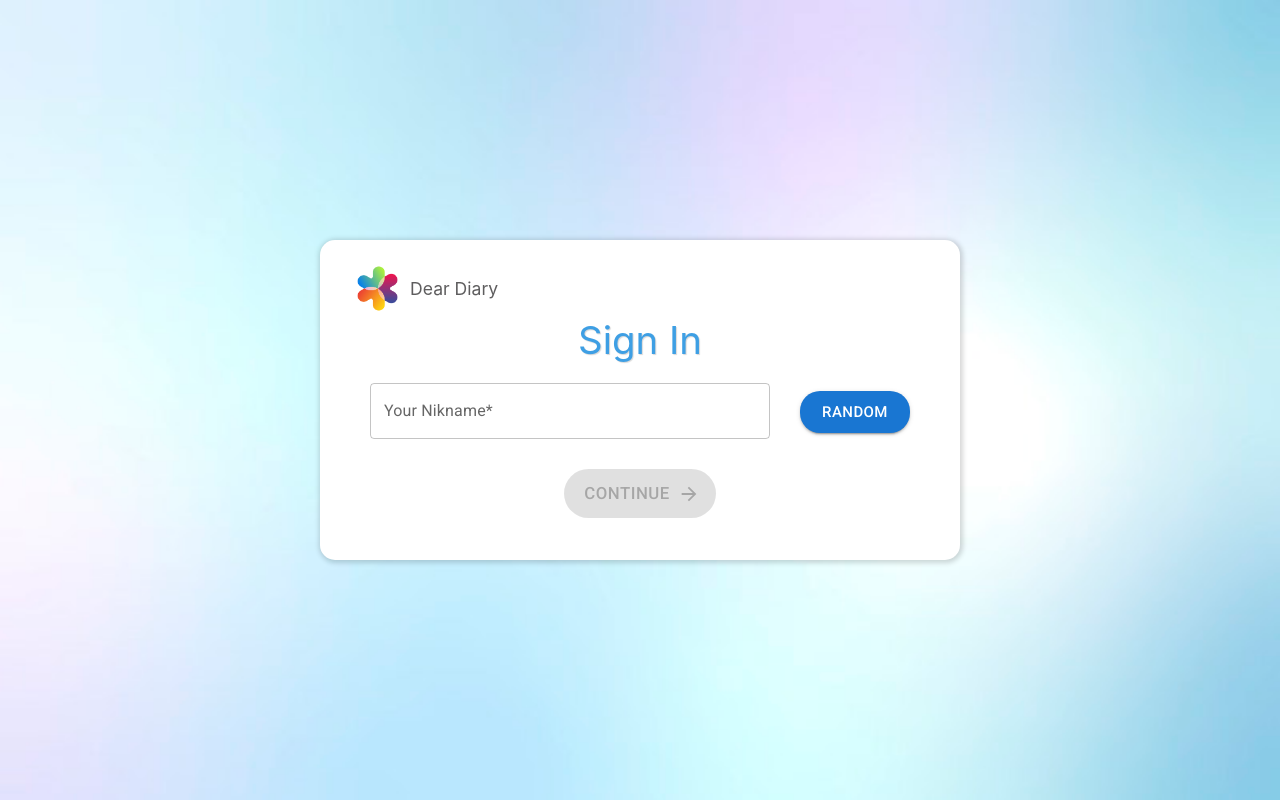
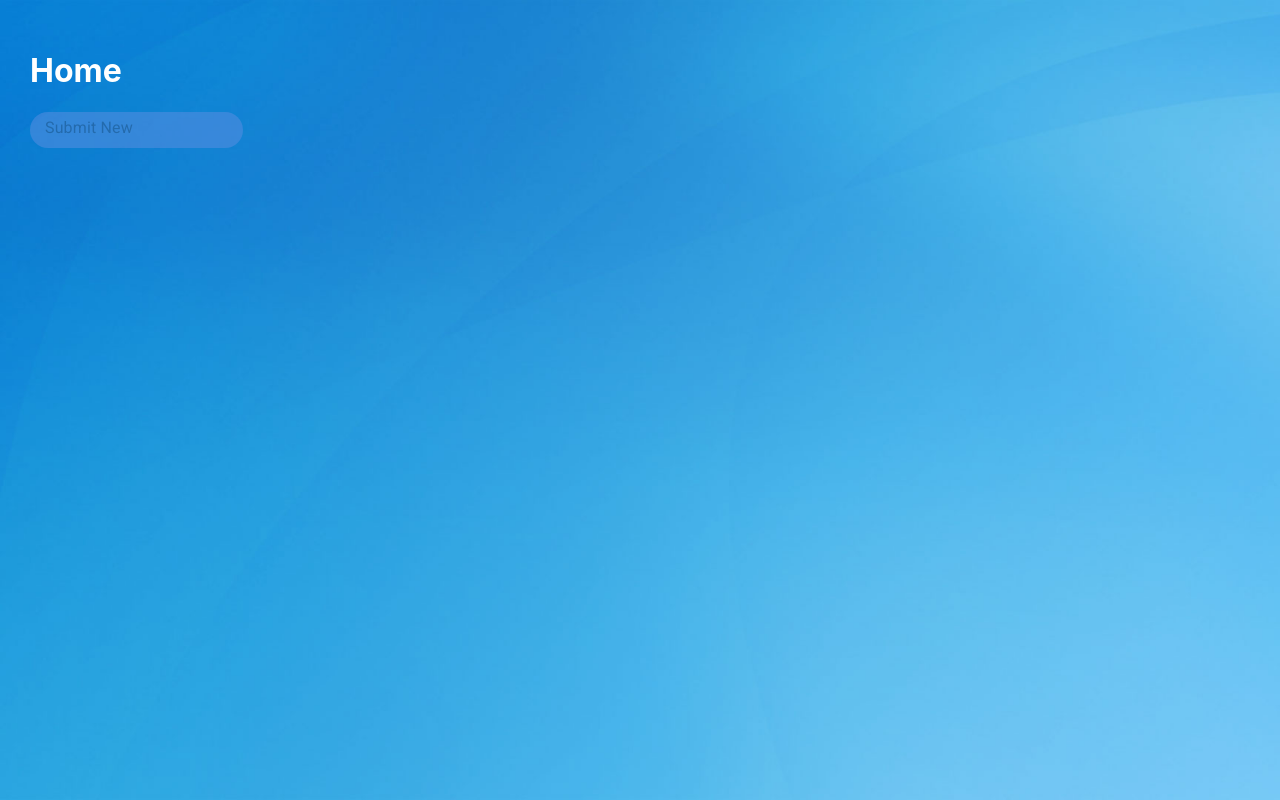
Before and after one commit to fcodelabs/training-web, a React (Create React App) app: page / in a window 1280 px wide. Built offline with nearby package versions, Linux system fonts and the light colour scheme.

Commit message:
git commit -m "ITP-798 " Created adding form

```diff
--- a/src/App.js
+++ b/src/App.js
@@ -1,10 +1,14 @@
 import "./App.css";
-import SignIn from "./pages/SignIn/sign-in.js";
+// import SignIn from "./pages/SignIn/SignIn.js";
+// import AddForm from "./components/AddForm/AddForm.js";
+import DiaryHome from "./pages/DiaryHome/DiaryHome.js";
+
 
 function App() {
   return (
     <div>
-      <SignIn />
+      {/* <SignIn /> */}
+      <DiaryHome/>
     </div>
   );
 }
--- /dev/null
+++ b/src/components/AddForm/AddForm.js
@@ -0,0 +1,115 @@
+import React, { useState } from "react";
+import { Grid, Button, TextField } from "@mui/material";
+import "./addForm.css";
+
+const AddForm = ({ passfunction }) => {
+  const [ViewMode, setViewMode] = useState("0");
+
+  const [title, setTitle] = useState(false);
+
+  const [desc, setDesc] = useState(false);
+
+  const [submit, setSubmit] = useState(false);
+
+  const [titleInputValue, setTitleInputValue] = useState("");
+
+  const [descInputValue, setDescInputValue] = useState("");
+
+
+
+  const submitHandler = (e) => {
+    e.preventDefault();
+
+      passfunction({ title: titleInputValue, desc: descInputValue });
+      setTitleInputValue("");
+      setDescInputValue("");
+
+  };
+
+  return (
+    <Grid container className="submit-new-form-container">
+      <div className="submit-new-form-title">
+        <TextField
+          id="title-input"
+          placeholder="Submit New"
+          value={titleInputValue}
+          required
+          onChange={(e) => {
+            setTitleInputValue(e.target.value);
+          }}
+          className={[
+            "submit-new-form-title-input",
+            ViewMode === "1" ? "submit-new-form-title-input-mode-1" : "",
+          ]}
+          variant="standard"
+          InputProps={{
+            disableUnderline: true,
+          }}
+          onFocus={() => {
+            // setTitle(true);
+            setViewMode("1");
+          }}
+          // onBlur={() => {
+          //   setTitle(false);
+          //   {
+          //     title === false && desc === false && submit === false
+          //       ? setViewMode("0")
+          //       : setViewMode("1");
+          //   }
+          // }}
+        />
+        {/* <span>{error.titlerror}</span> */}
+        <Button
+          size="medium"
+          className={[
+            "submit-new-submit-btn",
+            ViewMode === "1" ? "view-mode-1-submit-btn" : "",
+          ]}
+          onClick={submitHandler}
+        >
+          {" "}
+          SUBMIT{" "}
+        </Button>
+      </div>
+      <div className={"submit-new-form-desc-container"}>
+        <TextField
+          multiline
+          id="desc-input"
+          placeholder="Enter Description"
+          rows={4}
+          required
+          value={descInputValue}
+          onChange={(e) => {
+            setDescInputValue(e.target.value);
+          }}
+          onFocus={() => {
+            // setDesc(true);
+            setViewMode("1");
+          }}
+          // onBlur={() => {
+          //   setDesc(false);
+          //   {
+          //     title === false && desc === false && submit === false
+          //       ? setViewMode("0")
+          //       : setViewMode("1");
+          //   }
+
+          // }}
+          className={[
+            [
+              "submit-new-form-desc-input",
+              ViewMode === "1" ? "view-mode-1-desc" : "",
+            ],
+          ]}
+          variant="standard"
+          InputProps={{
+            disableUnderline: true,
+          }}
+        />
+        {/* <span>{error.descriptionerror}</span> */}
+      </div>
+    </Grid>
+  );
+};
+
+export default AddForm;
--- /dev/null
+++ b/src/components/AddForm/addForm.css
@@ -0,0 +1,124 @@
+.submit-new-form-container {
+    display: flex;
+    flex-direction: column;
+    justify-content: start;
+    align-items: flex-start;
+}
+
+.submit-new-form-title {
+    width: 100%;
+    display: flex;
+    justify-content: space-between;
+    align-items: baseline;
+    padding-bottom: 10px;
+}
+
+.submit-new-form-title-input {
+    background-color: #588ee1;
+    border-radius: 100px !important;
+    padding: 0px 15px !important;
+    height: 36px;
+    opacity: 0.54;
+
+}
+
+/* .submit-new-form-title-input::placeholder {
+    color: red !important;
+} */
+
+
+.submit-new-submit-btn {
+    border-radius: 100px !important;
+    color: rgba(0, 0, 0, 0.726) !important;
+    font-weight: 500;
+    display: none !important;
+    width: 150px;
+    background-color: #4071ee !important;
+
+}
+
+.submit-new-form-desc-container {
+    width: 100%;
+    opacity: 0.54;
+
+
+}
+
+.submit-new-form-desc-input {
+    border-radius: 10px !important;
+    padding: 0px 15px !important;
+    display: none !important;
+    background-color: #588ee1 !important;
+    /* width: 100% !important; */
+
+}
+
+
+
+
+
+.submit-new-form-title-input-mode-1 {
+    animation-name: view-mode-1-titile-input;
+    animation-duration: 1s;
+    width: calc(100% - 200px);
+
+}
+
+.view-mode-1-submit-btn {
+    display: block !important;
+    animation-name: view-mode-1-submit-btn;
+    animation-duration: 1s;
+    animation-timing-function: ease;
+
+}
+
+.view-mode-1-desc {
+    display: block !important;
+    border-radius: 10px !important;
+    animation-name: view-mode-1-desc-input;
+    animation-duration: 1s !important;
+    animation-timing-function: ease;
+    height: 100px;
+    max-width: 98%;
+    background-color:black;
+}
+
+@keyframes view-mode-1-desc-input {
+    0% {
+
+        height: 0px;
+        opacity: 0;
+    }
+
+    100% {
+
+        height: 100px;
+    }
+}
+
+@keyframes view-mode-1-submit-btn {
+    0% {
+        opacity: 0;
+
+
+    }
+
+    100% {
+        opacity: 1;
+
+    }
+}
+
+
+@keyframes view-mode-1-titile-input {
+    0% {
+
+        width: 20%;
+
+    }
+
+    100% {
+
+        width: calc(100%- 180px);
+    }
+}
--- a/src/components/SignIn/company-logo.js
+++ b/src/components/CompanyLogo/CompanyLogo.js
@@ -1,11 +1,12 @@
 import { Grid } from "@mui/material";
 import React from "react";
-import "./company-logo.css";
-import company_logo from "./comapny-logo.png";
+import "./companyLogo.css";
+import companyLogo from "./companyLogo.png";
+
 const CompanyLogo = () => {
   return (
     <Grid className="company-logo-container">
-      <img src={company_logo} className="company-logo-image" />
+      <img src={companyLogo} alt="" className="company-logo-image" />
       <div className="company-logo-text"> Dear Diary </div>
     </Grid>
   );
--- a/src/components/SignIn/company-logo.css
+++ b/src/components/CompanyLogo/companyLogo.css
@@ -7,7 +7,7 @@
 .company-logo-text{
     font-size: 1.1em;
     font-weight: 400;
-    color: #5e5d5e    ;
+    color: #5e5d5e;
     padding-left: 5px;
 
 }
--- a/src/components/DiaryCard/diary-card.js
+++ b/src/components/DiaryCard/DiaryCard.js
@@ -5,10 +5,14 @@ import CardContent from "@mui/material/CardContent";
 import Button from "@mui/material/Button";
 import Typography from "@mui/material/Typography";
 import ShowMoreText from "react-show-more-text";
+import "./diaryCard.css";
 
 const DiaryCard = ({ cardData }) => {
   return (
-    <Card sx={{ width: 400 }} style={{ backgroundColor: cardData.color }}>
+    <Card
+      className="card-container"
+      style={{ backgroundColor: cardData.color }}
+    >
       <CardContent>
         <Typography variant="h5" component="div">
           {cardData.title}
@@ -17,7 +21,7 @@ const DiaryCard = ({ cardData }) => {
           {cardData.subtitle}
         </Typography>
 
-          <Typography variant="body2" style={{ maxWidth: 400 }}>
+        <Typography variant="body2">
           <ShowMoreText
             width={200}
             more={
@@ -35,9 +39,6 @@ const DiaryCard = ({ cardData }) => {
           </ShowMoreText>
         </Typography>
       </CardContent>
-      {/* <CardActions>
-        <Button size="small">SHOW MORE</Button>
-      </CardActions> */}
     </Card>
   );
 };
--- /dev/null
+++ b/src/components/DiaryCard/diaryCard.css
@@ -0,0 +1,5 @@
+.card-container{
+    border-radius:20px !important;
+    margin: 20px 20px  20px 0px;
+    width: calc((100vw - 150px) / 4);
+}
--- /dev/null
+++ b/src/pages/DiaryHome/DiaryHome.js
@@ -0,0 +1,40 @@
+import React, { useState } from "react";
+import { Grid } from "@mui/material";
+import "./diaryHome.css";
+import AddForm from "../../components/AddForm/AddForm.js";
+import DiaryCard from "../../components/DiaryCard/DiaryCard.js";
+import { TryOutlined } from "@mui/icons-material";
+
+const DiaryHome = () => {
+  const [Cards, setCards] = useState([]);
+
+  const setDetails = (new_card_details) => {
+    let temp = Cards.slice();
+    temp.push({
+      title: new_card_details.title,
+      subtitle: "Noah",
+      description: new_card_details.desc,
+      color: "lightskyblue",
+    });
+    setCards(temp);
+  };
+
+  return (
+    <Grid container className="home-main-container">
+      <div className="home-inner-container">
+        <div className="home-text">
+          <h1>Home</h1>
+        </div>
+        <AddForm passfunction={setDetails} />
+        <div className="submitted-cards">
+          {Cards.map((item) => (
+            <DiaryCard cardData={item} />
+          ))}
+          {}
+        </div>
+      </div>
+    </Grid>
+  );
+};
+
+export default DiaryHome;
--- /dev/null
+++ b/src/pages/DiaryHome/diaryHome.css
@@ -0,0 +1,30 @@
+.home-main-container {
+    min-height: 100vh;
+    display: flex;
+    justify-content: center;
+    align-items: flex-start;
+    background-image: url('../SignIn/bg.jpg');
+    background-size: cover;
+
+}
+
+.home-inner-container{
+    min-width: calc(100vw - 60px);
+    display: flex;
+    flex-direction: column;
+    align-items:flex-start;
+    padding: 30px;
+}
+
+.home-text{
+    color: white;
+}
+
+.submitted-cards{
+    display: flex;
+    align-items:flex-start;
+    justify-content: space-between;
+    flex-wrap: wrap;
+    width: calc(100vw - 60px);
+    padding-top: 10px;
+}
--- a/src/pages/SignIn/sign-in.js
+++ b/src/pages/SignIn/SignIn.js
@@ -1,8 +1,8 @@
 import { ArrowForward } from "@mui/icons-material";
 import { Button, Grid, TextField } from "@mui/material";
 import React, { useState } from "react";
-import "./sign-in.css";
-import CompanyLogo from "../../components/SignIn/company-logo";
+import "./signIn.css";
+import CompanyLogo from "../../components/CompanyLogo/CompanyLogo.js";
 
 let randomNames = [
   "Liam",
```
Also changed, not shown: src/components/CompanyLogo/companyLogo.png (renamed from src/components/SignIn/comapny-logo.png), src/components/NavBar/NavBar.js (added), src/pages/SignIn/bg.jpg, src/pages/SignIn/signIn.css (renamed from src/pages/SignIn/sign-in.css).
